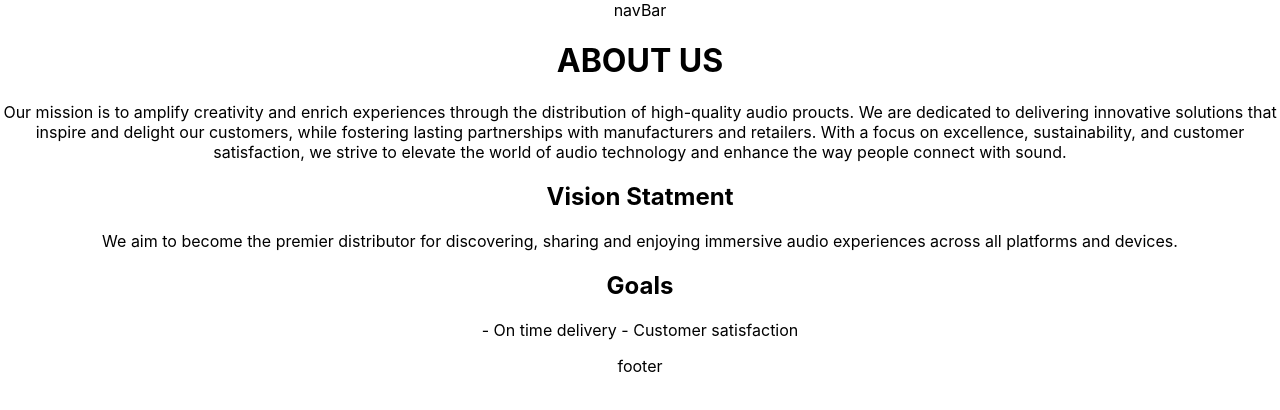
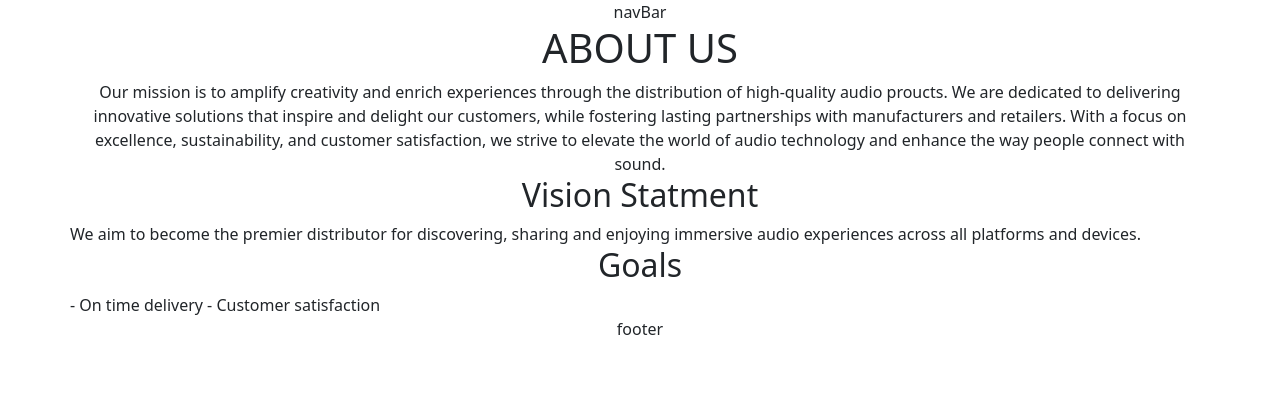
Before and after one commit to jb1756/Sound_Sync_Distribution, a React (Create React App) app: page /about in a window 1280 px wide. Shown: the top 410 px of the page. Built offline with nearby package versions, Linux system fonts and the light colour scheme.

Commit message:
Made editions on about/index.js using bootstrap

```diff
--- a/src/App.js
+++ b/src/App.js
@@ -1,6 +1,7 @@
 import React from "react";
 import './App.css';
 import { BrowserRouter as Router, Routes, Route } from "react-router-dom";
+import 'bootstrap/dist/css/bootstrap.min.css';
 import NavBar from "./components/navBar";
 import About from "./components/about";
 import Contact from "./components/contact";
--- /dev/null
+++ b/src/components/about/about.css
@@ -0,0 +1 @@
+import 'bootstrap/dist/css/bootstrap.min.css'
--- a/src/components/about/index.js
+++ b/src/components/about/index.js
@@ -1,27 +1,28 @@
 import React from 'react'
+import { Container, Row } from 'react-bootstrap';
 
 const About = () => {
   return (
-    <div>
+    <Container>
       <h1>ABOUT US</h1>
-      <p>
+      <Row>
         Our mission is to amplify creativity and enrich experiences through the distribution of high-quality
         audio proucts. We are dedicated to delivering innovative solutions that inspire and delight our customers,
         while fostering lasting partnerships with manufacturers and retailers. With a focus on excellence,
         sustainability, and customer satisfaction, we strive to elevate the world of
         audio technology and enhance the way people connect with sound.
-      </p>
+      </Row>
       <h2>Vision Statment</h2>
-      <p>We aim to become the premier distributor for discovering,
+      <Row>We aim to become the premier distributor for discovering,
         sharing and enjoying immersive audio experiences across all platforms
         and devices.
-      </p>
+      </Row>
       <h2>Goals</h2>
-      <p>
+      <Row>
         - On time delivery
         - Customer satisfaction
-      </p>
-    </div>
+      </Row>
+    </Container>
   )
 }
 
```
